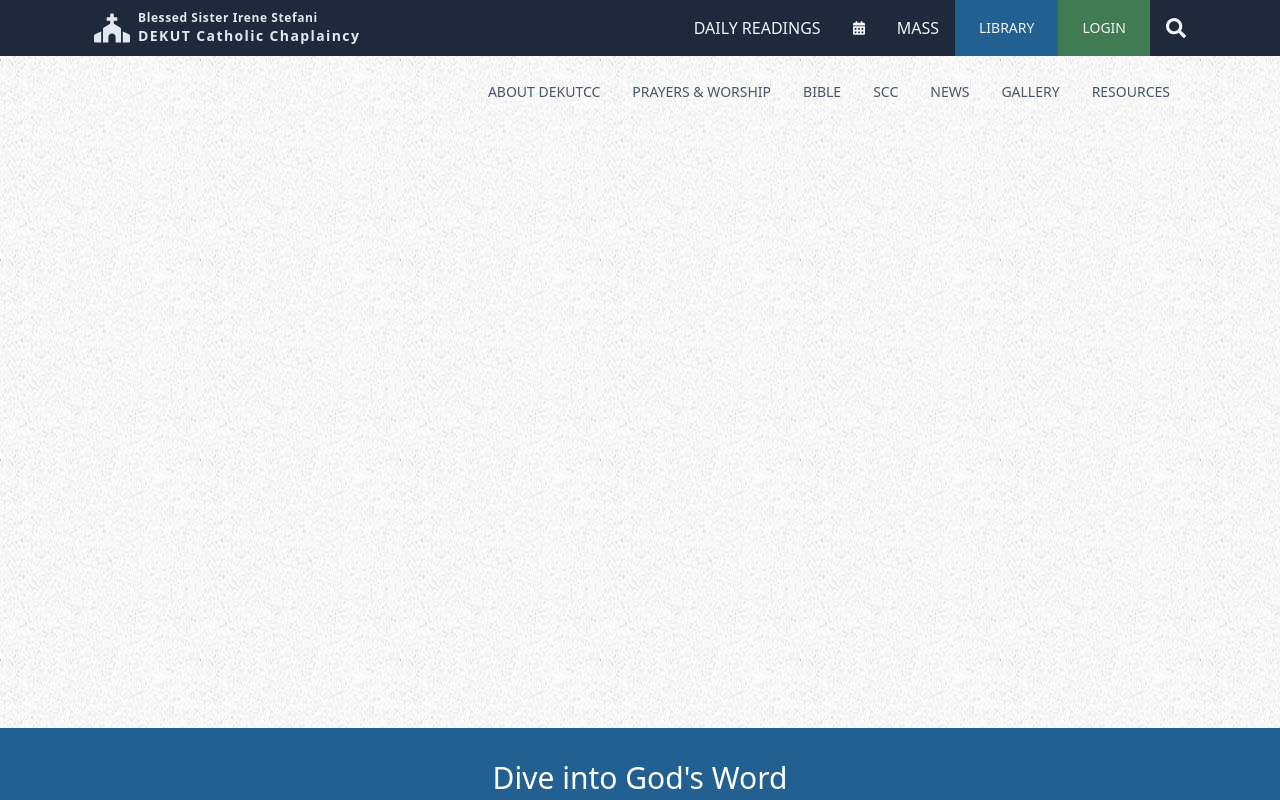
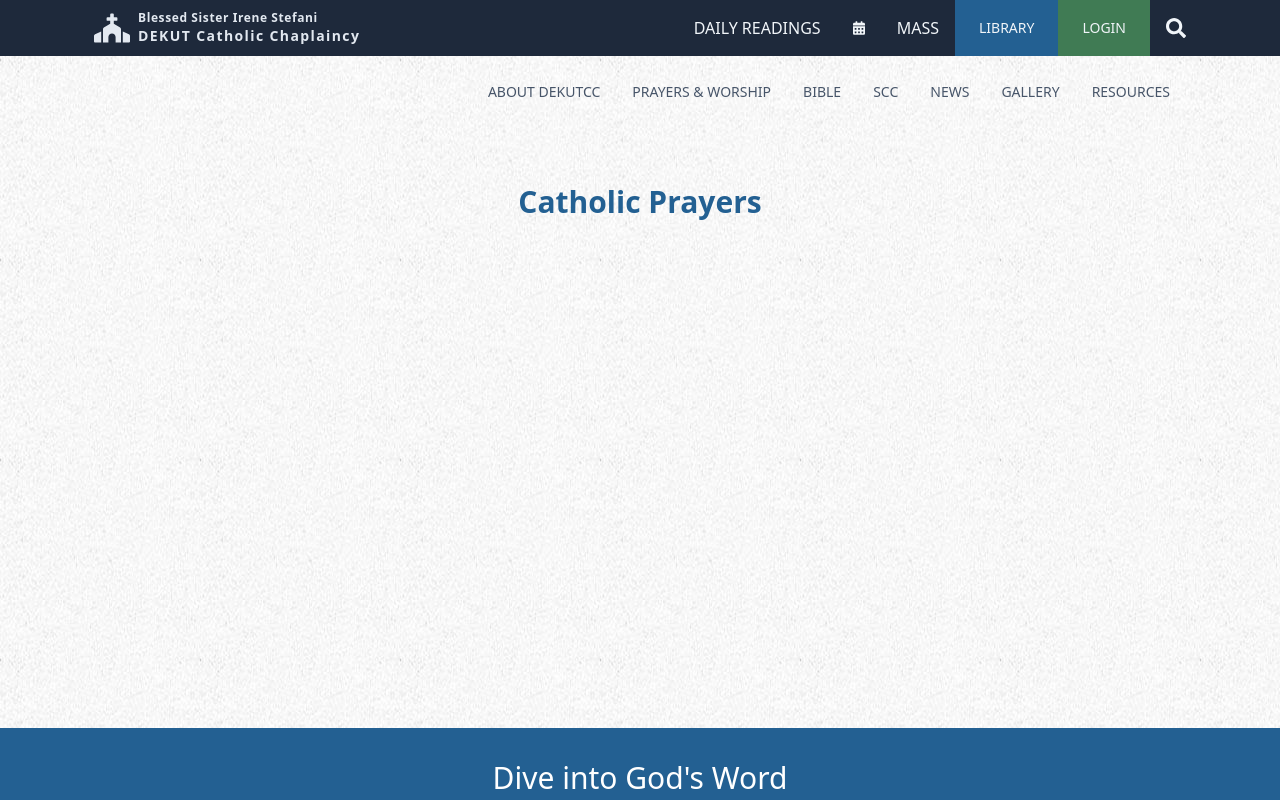
Before and after one commit to marville001/caweb-new, a React (Create React App) app: page /prayers in a window 1280 px wide. Shown: the top 800 px of the page. Built offline with nearby package versions, Linux system fonts and the light colour scheme.

Commit message:
add prayers route and page

```diff
--- a/src/App.js
+++ b/src/App.js
@@ -11,6 +11,7 @@ import Home from "./pages/Home";
 import Leadership from "./pages/Leadership";
 import Login from "./pages/Login";
 import Mass from "./pages/Mass";
+import Prayers from "./pages/Prayers";
 import Register from "./pages/Register";
 import ResetPassword from "./pages/ResetPassword";
 import SccLeadership from "./pages/SccLeadership";
@@ -34,6 +35,7 @@ function App() {
           <Route exact path="/leadership/scc" element={<SccLeadership />} />
           <Route exact path="/daily-readings" element={<DailyReadings />} />
           <Route exact path="/mass" element={<Mass />} />
+          <Route exact path="/prayers" element={<Prayers />} />
           <Route exact path="/get-connected" element={<GetConnected />} />
         </Routes>
       </div>
--- /dev/null
+++ b/src/pages/Prayers.jsx
@@ -0,0 +1,13 @@
+import React from "react";
+
+const Prayers = () => {
+  return (
+    <div className="container  py-14">
+      <h1 className="text-3xl text-center text-dodge-blue font-bold">
+        Catholic Prayers
+      </h1>
+    </div>
+  );
+};
+
+export default Prayers;
```
